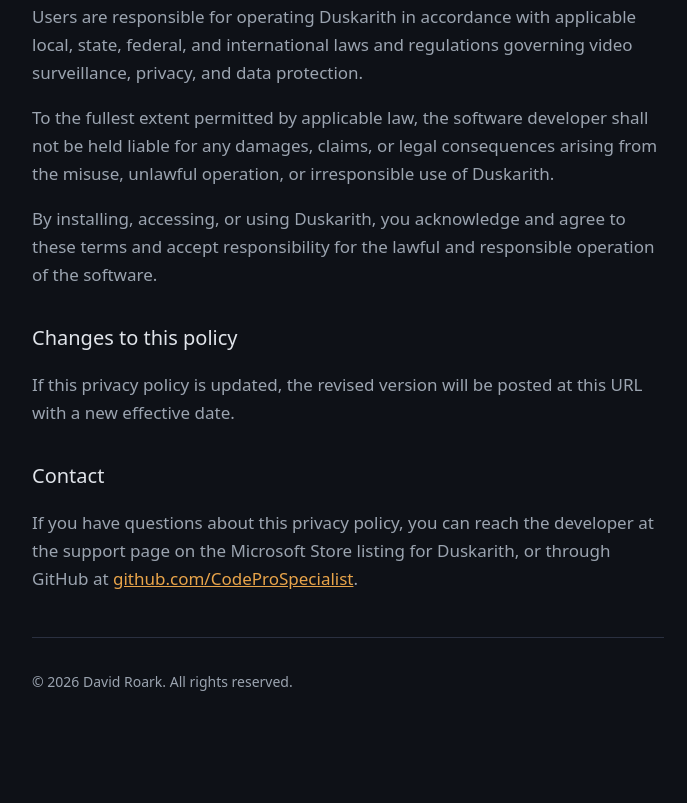
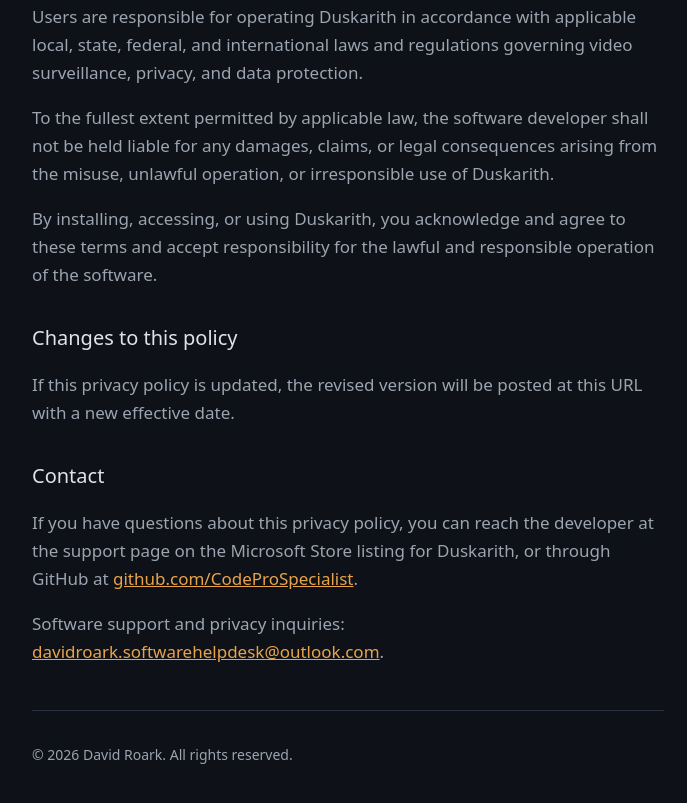
Before and after one commit to CodeProSpecialist/CodeProSpecialist.github.io, a plain HTML site: page duskarith/privacy.html in a window 1280 px wide. Shown: the part 2095-2898 px from the top of the page, without its empty margins (292-979 px from the left). Before the commit the page ends 2866 px from the top, so only its background shows below. Drawn offline with Linux system fonts and the light colour scheme.

Commit message:
Add Duskarith software support email to privacy policy

```diff
--- a/duskarith/privacy.html
+++ b/duskarith/privacy.html
@@ -104,6 +104,8 @@ You remain in control of your recordings and how they are accessed or transferre
      GitHub at
      <a href="https://github.com/CodeProSpecialist">github.com/CodeProSpecialist</a>.</p>
 
+  <p>Software support and privacy inquiries: <a href="mailto:davidroark.softwarehelpdesk@outlook.com">davidroark.softwarehelpdesk@outlook.com</a>.</p>
+
   <footer>
     <p>&copy; 2026 David Roark. All rights reserved.</p>
   </footer>
```
